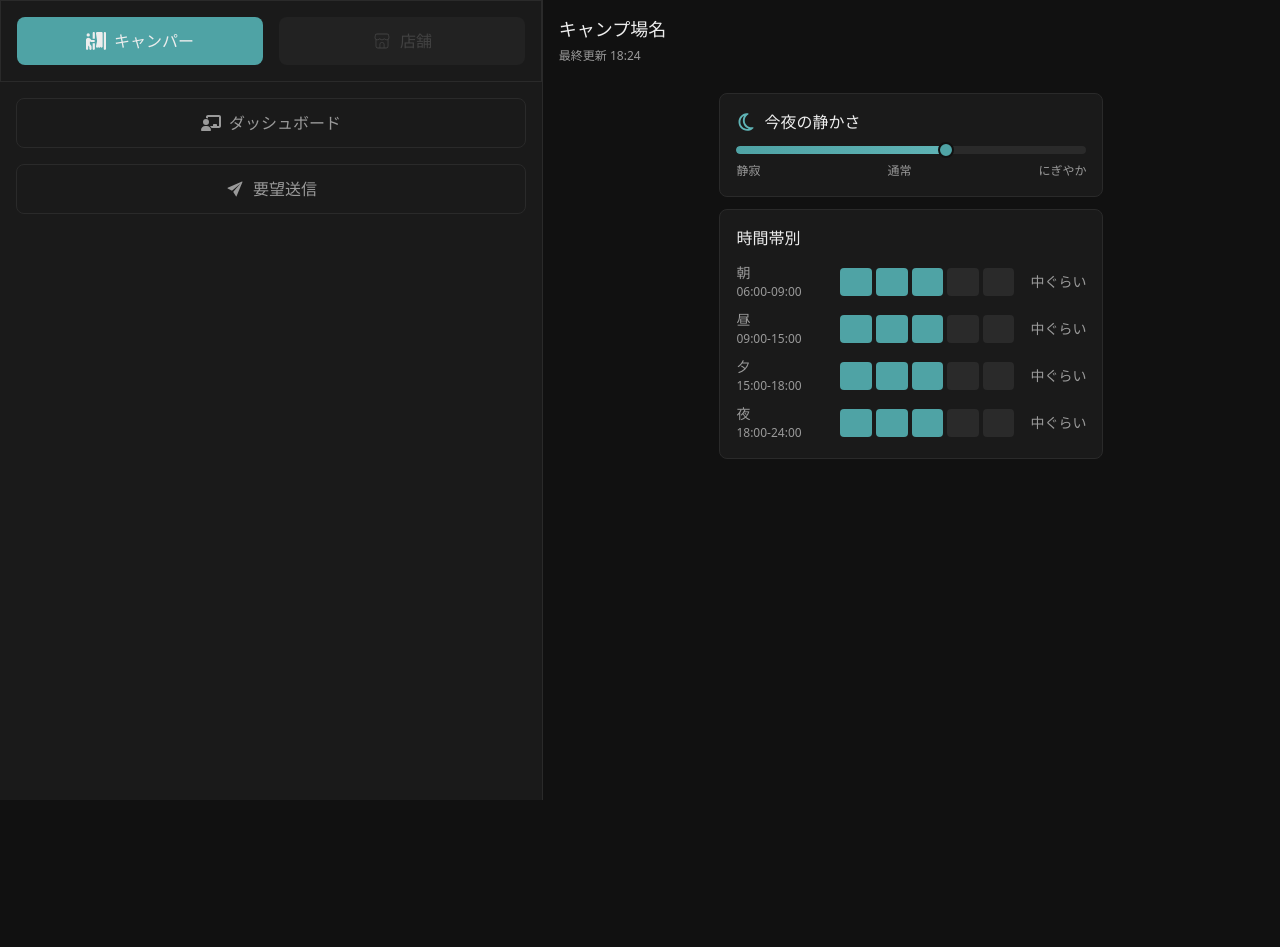
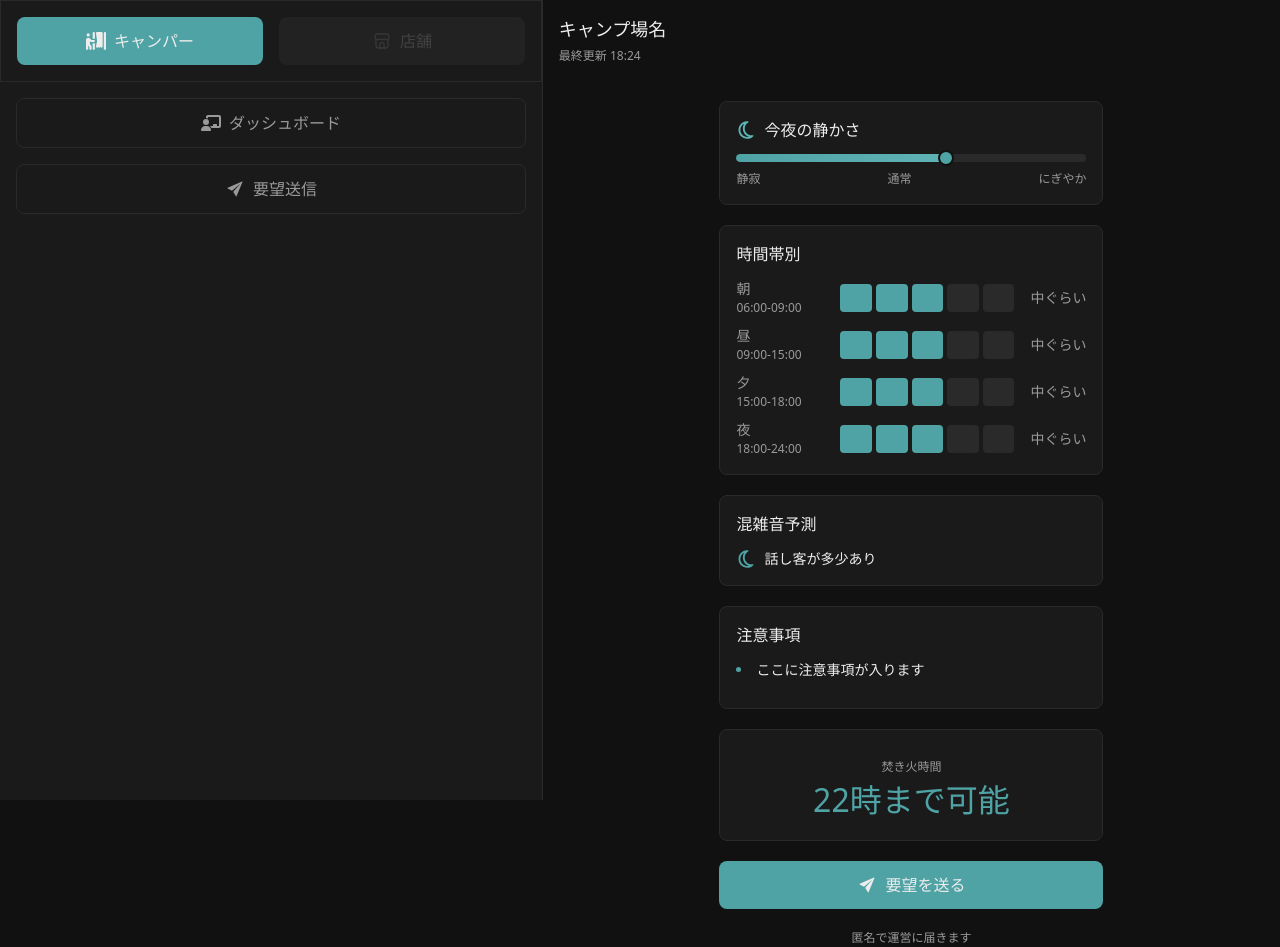
Before and after one commit to ichinari/ky_camp, a Next.js app: page /dashboard/member in a window 1280 px wide. Before the commit the page ends 800 px from the top, so only its background shows below. Built offline with nearby package versions, Linux system fonts and the light colour scheme; no server answers.

Commit message:
add: 🎸 add base member bashboard contents

```diff
--- a/app/dashboard/member/page.tsx
+++ b/app/dashboard/member/page.tsx
@@ -1,6 +1,8 @@
 "use client";
+import Button from "@/app/components/Button";
 import Card from "@/app/components/Card";
 import Icons from "@/app/components/Icons";
+import PredictionItem from "@/app/components/PredictionItem";
 import TimeSlot from "@/app/components/TimeSlot";
 import { useState } from "react";
 
@@ -8,13 +10,22 @@ function MemberDashBoard() {
   // 0-100の値で静かさレベルを管理（例：60 = 60%）
   const [quietnessLevel, setQuietnessLevel] = useState(60);
 
+  const handleRequest = () => {
+    console.log("要望を送る");
+    // TODO: 要望送信処理を実装
+  };
+
   return (
-    <div className="min-h-screen bg-[#111111] p-4 w-full flex flex-col gap-y-3">
+    <>
+      <div className="min-h-screen bg-[#111111] p-4 w-full flex flex-col gap-y-5">
         {/* Header */}
         <div className="mb-4">
-        <h1 className="text-[#EDEDED] text-[18px] font-medium">キャンプ場名</h1>
+          <h1 className="text-[#EDEDED] text-[18px] font-medium">
+            キャンプ場名
+          </h1>
           <p className="text-[#9A9A9A] text-[12px] mt-1">最終更新 18:24</p>
         </div>
+
         {/* 静かさカード */}
         <Card>
           <div className="flex items-center gap-2 mb-3">
@@ -46,7 +57,7 @@ function MemberDashBoard() {
         </Card>
 
         {/* 時間帯別カード*/}
-      <Card className="mb-3">
+        <Card>
           <div className="text-[#EDEDED] text-[16px] font-medium mb-3">
             時間帯別
           </div>
@@ -80,7 +91,47 @@ function MemberDashBoard() {
         </Card>
 
         {/* 混雑・音予測カード*/}
+        <Card>
+          <div className="text-[#EDEDED] text-[16px] font-medium mb-3">
+            混雑音予測
           </div>
+          <div>
+            <PredictionItem icon="" text="話し客が多少あり" />
+          </div>
+        </Card>
+
+        {/* 混雑・音予測カード*/}
+        <Card>
+          <div className="text-[#EDEDED] text-[16px] font-medium mb-3">
+            注意事項
+          </div>
+          <ul className="space-y-2 text-[14px] font-medium mb-3 list-disc list-inside marker:text-[#4FA3A5] text-[#EDEDED]">
+            <li>ここに注意事項が入ります</li>
+          </ul>
+        </Card>
+
+        {/* 焚き火時間カード */}
+        <Card className="text-center">
+          <p className="text-[#9A9A9A] text-[12px] text-center mt-3">
+            焚き火時間
+          </p>
+          <p className="text-[#4FA3A5] text-[32px] font-medium">22時まで可能</p>
+        </Card>
+
+        <Button
+          optionClassName="max-w-96 mx-auto"
+          isActive={true}
+          onClick={handleRequest}
+        >
+          <Icons iconName="send" />
+          要望を送る
+        </Button>
+
+        <p className="text-[#9A9A9A] text-[12px] text-center">
+          匿名で運営に届きます
+        </p>
+      </div>
+    </>
   );
 }
 
```
Lines whose indentation alone changed are shown as unchanged.
